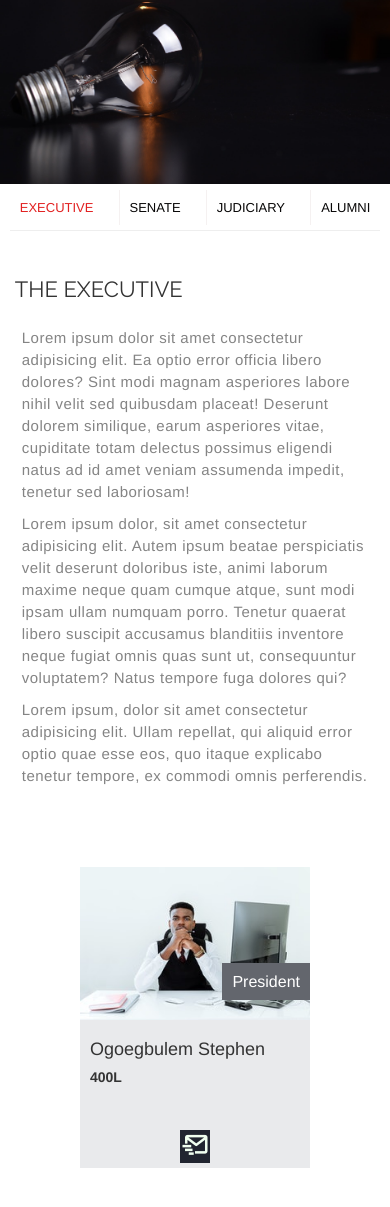
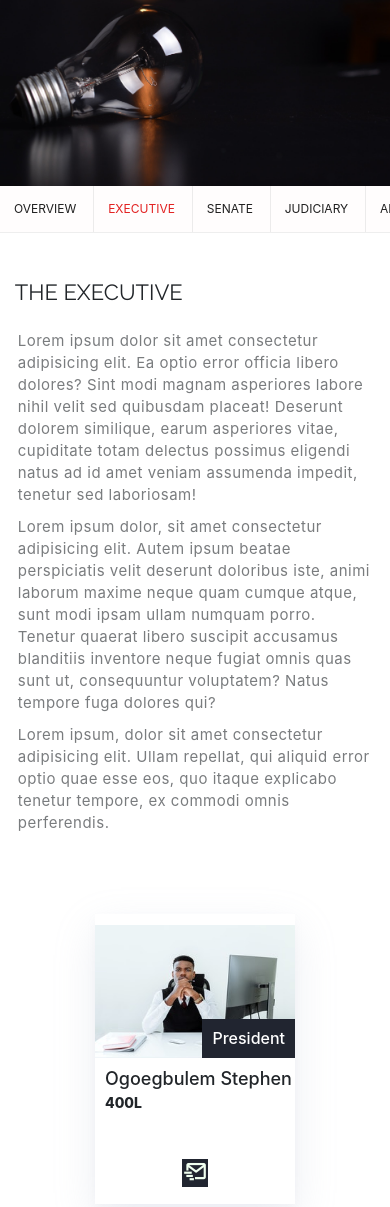
Before and after one commit to afroviii/lawsa, a plain HTML site: page about/exec.html in a window 390 px wide. Shown: the part 155-1362 px from the top of the page. Drawn offline with nearby package versions, Linux system fonts and the light colour scheme.

Commit message:
scrollmenu added. card style adjusted. bootstrap version updated

```diff
--- a/about/exec.html
+++ b/about/exec.html
@@ -6,12 +6,13 @@
   <meta name="viewport" content="width=device-width, initial-scale=1.0">
   <link href='https://cdn.jsdelivr.net/npm/boxicons@2.0.5/css/boxicons.min.css' rel='stylesheet'>
   <script src="https://kit.fontawesome.com/a2d577b29a.js" crossorigin="anonymous"></script>
-  <link rel="stylesheet" href="https://maxcdn.bootstrapcdn.com/bootstrap/3.4.1/css/bootstrap.min.css">
+  <link rel="stylesheet" href="https://maxcdn.bootstrapcdn.com/bootstrap/4.5.2/css/bootstrap.min.css">
   <link rel="stylesheet" href="../css/senate.css">
   <title>EXECUTIVE | LAWSA</title>
 </head>
 
 <body>
+  <div class="container-fluid">
   <header>
     <div class="header-container">
       <nav>
@@ -39,17 +40,17 @@
     </div>
 
     <div class="header-img judi-header">
-      <img class="img-responsive" src="../img/exec-header.jpg" alt="">
+      <img class="img-fluid" src="../img/exec-header.jpg" alt="">
     </div>
 
-    <ul class="list-tabs">
-      <li class="w_25p"> <a class="active-two" href="exec.html"><span class="sm_display_none">THE</span> EXECUTIVE</a></li>
-      <li class="w_25p"> <a href="senate.html"><span class="sm_display_none">THE</span> SENATE</a>
-      </li>
-      <li class="w_25p"> <a href="judi.html"><span class="sm_display_none">THE</span> JUDICIARY</a>
-      </li>
-      <li class="w_25p"> <a href="#"> ALUMNI</a></li>
-    </ul>
+    <div class="scrollmenu">
+      <a href="../about.html">OVERVIEW</a>
+      <a class="active-two" href="exec.html">EXECUTIVE</a>
+      <a href="senate.html">SENATE</a>
+      <a href="judi.html">JUDICIARY</a>
+      <a href="#">ALUMNI</a>
+      <a href="#">GALLERY</a>
+    </div>
 
   </header>
 
@@ -141,13 +142,20 @@
 
     </div>
 
-  </section>
 
 
 
 
 
-  <script src="https://maxcdn.bootstrapcdn.com/bootstrap/3.4.1/js/bootstrap.min.js"></script>
+
+  </section>
+
+
+  </div>
+
+  <script src="https://ajax.googleapis.com/ajax/libs/jquery/3.5.1/jquery.min.js"></script>
+  <script src="https://cdnjs.cloudflare.com/ajax/libs/popper.js/1.16.0/umd/popper.min.js"></script>
+  <script src="https://maxcdn.bootstrapcdn.com/bootstrap/4.5.2/js/bootstrap.min.js"></script>
   <script src="../main.js"></script>
 </body>
 
--- a/css/senate.css
+++ b/css/senate.css
@@ -3,7 +3,7 @@
 @import url('https://fonts.googleapis.com/css2?family=Playfair+Display&display=swap');
 
   *:focus{
-	  outline: none;
+	outline: none;
   }
 
   *,
@@ -114,48 +114,53 @@
     display: none;
   }
 
-
-   /* 2nd tier navigation */
+  /* banner */
 
 
 
 
-  .list-tabs  {
-    display: flex;
-    align-items: center;
+
+
+
+
+
+
+
+
+  /* 2nd tier navigation */
+
+
+  .scrollmenu {
+    background-color: rgb(255, 253, 253);
+    border-bottom: 1px solid #eee;
     text-align: center;
-    flex-wrap: nowrap;
-    max-width: 95%;
-    margin: 0 auto;
-    text-align: center;
-    padding: 5px 13px;
-    justify-content: space-evenly;
-    border-bottom: 0.5px solid #eee;
+    overflow-x: auto;
+    white-space: nowrap;
+
   }
 
 
+  .scrollmenu a {
+    display: inline-block;
+    color: rgb(32, 32, 32);
+    text-align: center;
+    padding: 16px 20px;
+    text-decoration: none;
+    font-size: 18px;
+    border-left: 1px solid rgb(236, 235, 235);
+  }
 
-  .w_25p a {
-    color: rgb(122, 120, 120);
-    text-align: center;
-    font-size: 16px;
+  .scrollmenu a:first-child {
+    border-left: none;
 
   }
 
-  .list-tabs li a {
-    padding: 10px;
-    background-color: 8f929b;
-    color: rgb(10, 9, 9);
+
+  .scrollmenu .active-two {
+    color: rgb(226, 33, 33);
+    font-weight: 400;
   }
 
-  .list-tabs li:first-child a {
-    border-left: none;
-  }
-
-  .list-tabs a:hover {
-    background-color: #7e8597;
-    text-decoration: none;
-  }
 
   /* main */
 
@@ -184,7 +189,7 @@
     line-height: 22px;
     letter-spacing: 0.5px;
     opacity: 0.6;
-    padding-left: 7px;
+    padding-left: 3px;
 
   }
 
@@ -204,7 +209,8 @@
   }
 
   .p-card {
-    background-color: #e9eaec ;
+    background-color: #fff ;
+    box-shadow: 0 5px 10px rgba(154, 160, 185, .05), 0 15px 40px rgba(166, 173, 201, .2);
   }
 
 
@@ -220,7 +226,9 @@
     justify-content: center;
     align-items: center;
     margin: 30px;
-    width: 230px;
+    width: 200px;
+    height: 290px;
+
   }
 
 
@@ -234,7 +242,7 @@
   .p-image img {
     transition: transform .5s ease-in-out;
     -webkit-transition: transform .5s ease-in-out;
-    width: 230px;
+    width: 200px;
   }
 
 
@@ -246,28 +254,29 @@
 
   .caption {
     position: absolute;
-    margin: 0 0 20px 0;
+    margin: 0;
     font-size: 16px;
     padding: 10px;
-    background-color: #63666d;
+    background-color: #212530;
     color: white;
   }
 
   .p-content {
-    padding: 10px 0px 35px 10px;
+    padding: 10px 0px 43px 10px;
     align-self: flex-start;
 
   }
 
 
   .p-contact i {
-    font-size: 30px;
+    font-size: 26px;
     color: honeydew;
 
   }
 
   .p-content h4 {
     font-size: 18px;
+
   }
 
 
@@ -278,8 +287,39 @@
 
   .p-contact {
 
-    margin-bottom: 5px;
+    margin-bottom: 7px;
   }
+
+
+
+
+  /* TESTER */
+
+
+  .container-fluid {
+    margin-left: 0;
+    margin-right: 0;
+    padding: 0;
+  }
+
+
+
+
+
+
+
+
+
+
+
+
+
+
+
+
+
+
+
 
 
   /* breakpoint */
@@ -293,8 +333,7 @@
 
     }
 
-    .header-img {
-      background-image: url("/img/pexels-cqfavocat-613508.jpg");
+
     }
   } */
 
@@ -390,7 +429,7 @@
     margin-left: unset;
     margin-right: unset;
   }
-
+  /*
   .list-tabs {
     padding: 13px 0px;
     justify-content: space-between;
@@ -408,7 +447,7 @@
 
   .list-tabs a:hover {
     background-color: white;
-  }
+  } */
 
 /*
   .active-two {
@@ -416,21 +455,48 @@
 
   }*/
 
-  .list-tabs .active-two {
+    .scrollmenu {
+    background-color: rgb(255, 253, 253);
+    border-bottom: 1px solid #eee;
+    text-align: center;
+    overflow-x: auto;
+    white-space: nowrap;
+  }
+
+
+  .scrollmenu a {
+    display: inline-block;
+    color: rgb(32, 32, 32);
+    text-align: center;
+    padding: 16px;
+    text-decoration: none;
+    font-size: 14px;
+    border-left: 1px solid rgb(236, 235, 235);
+  }
+
+  .scrollmenu a:first-child {
+    border-left: none;
+
+  }
+
+
+  .scrollmenu .active-two {
     color: rgb(226, 33, 33);
     font-weight: 400;
+    background: none;
   }
+
+
 
   .p-card:first-child {
     margin-top: 70px;
   }
-
+}
  /* judiciary style */
 
-
-
-
-
-
-
+  @media screen and (max-width:400px) {
+    .scrollmenu a {
+      padding: 14px;
+      font-size: 12px;
+    }
   }
```
Also changed, not shown: about.html (+6 -8 lines), about/judi.html (+15 -11 lines), about/senate.html (+14 -10 lines), css/styles.css (+13 -2 lines), img/exec-header-one.jpg (deleted), img/try-one.jpg (deleted).
